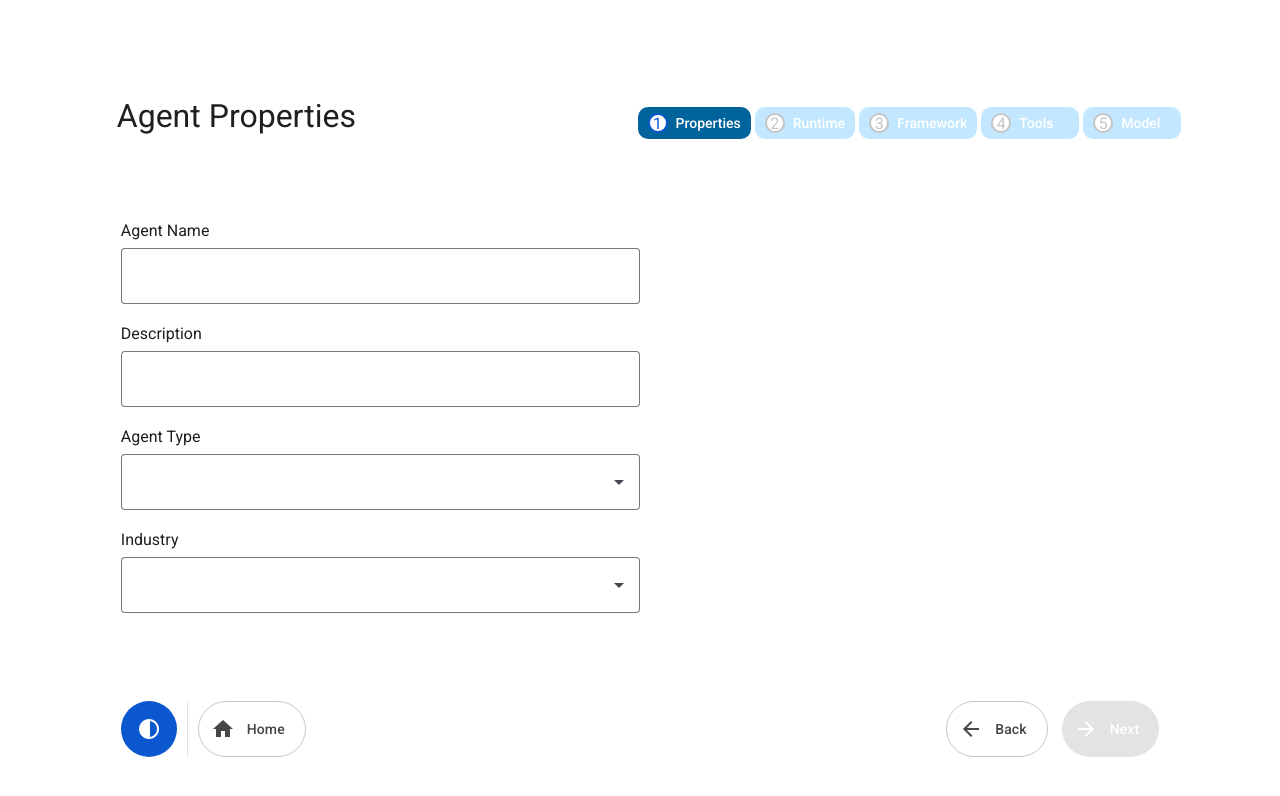
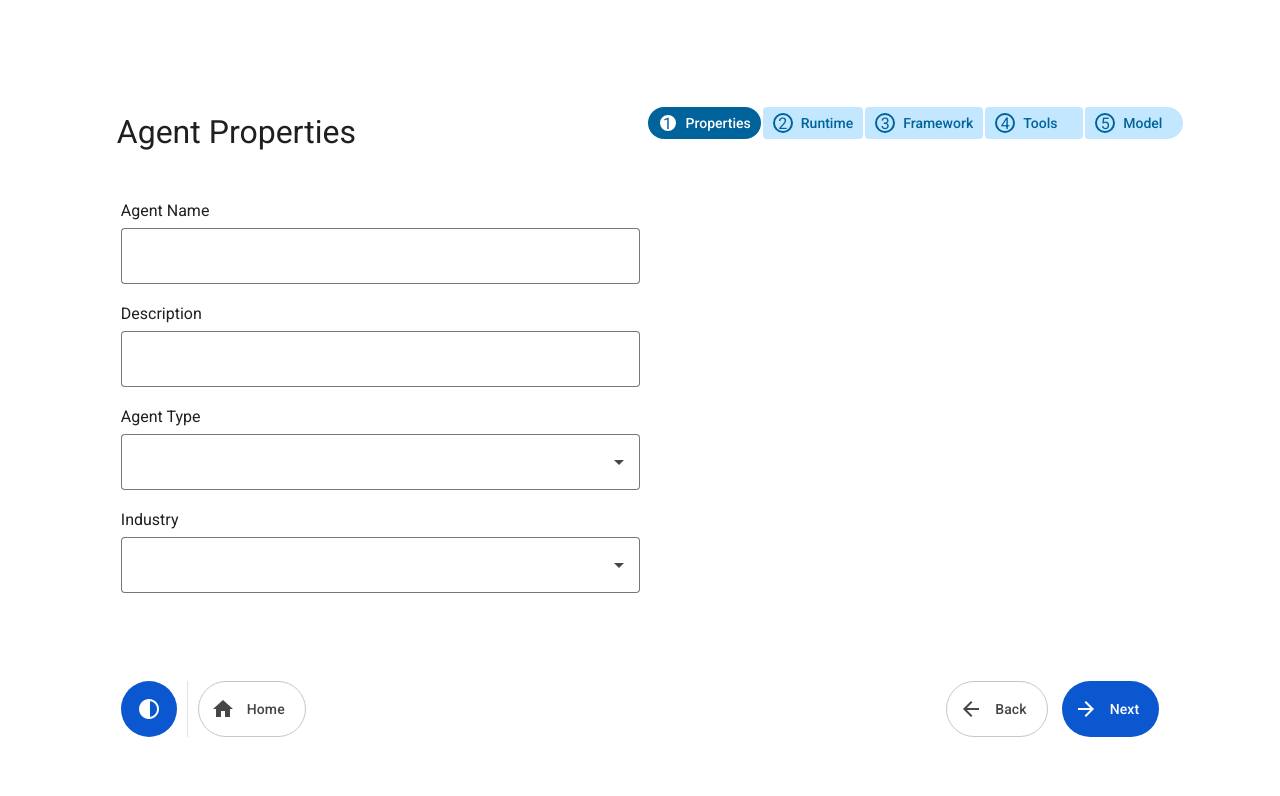
Before and after one commit to renovate-bot/GoogleCloudPlatform-_-agentsmithy, an Angular app in the folder kioskUI/: page /create-bot in a window 1280 px wide. Shown: the top 796 px of the page. Built offline with nearby package versions, Linux system fonts and the light colour scheme; what @angular/fire would draw is missing.

Commit message:
Changes for the theme

```diff
--- a/kioskUI/src/app/components/configure-bot/configure-bot.component.html
+++ b/kioskUI/src/app/components/configure-bot/configure-bot.component.html
@@ -3,7 +3,7 @@
         <mat-stepper formArrayName="formArray" #stepper>
             <ng-container *ngFor="let step of stepperConfig; let index = index">
                 <mat-step [formGroupName]="index" [stepControl]="formGroup.get('formArray')?.get([index])!">
-                    <ng-template matStepLabel><span>{{ step.stepHeading }}</span></ng-template>
+                    <ng-template matStepLabel>{{ step.stepHeading }}</ng-template>
                     <div class="heading">{{ step.heading }}</div>
 
                     <div *ngIf="step.contentType === 'form'" class="agent-container stepper-container">
@@ -27,7 +27,7 @@
                             <div class="option-selectors">
                                 <div class="example-radio-group">
                                     <div *ngFor="let option of step.options" [ngClass]="{'selected': option.isSelected}"
-                                        (click)="onRadioChange(step, option, index)" class="option-card">
+                                    (click)="onRadioChange(step, option, index)" class="option-card">
                                         <span class="icon">
                                             <span class="material-symbols-outlined">{{ option.isSelected ?
                                                 'check_circle' : 'radio_button_unchecked' }}</span>
@@ -37,13 +37,18 @@
                                 </div>
                             </div>
                             <div *ngIf="step.selectedOptionResponse" class="option-response">
+
                                 <span class="subtitle">{{ step.selectedOptionResponse.subtitle }}</span>
-                                <div class="view-code">
-                                    <button *ngIf="step.hasCode" mat-button extended (click)="openDialog(step.selectedOptionResponse.caption)">
-                                        <mat-icon>code</mat-icon>
-                                        View Code Example
-                                    </button>
-                                </div>
+                                <span *ngIf="step.contentType!=='options'" class="caption">{{
+                                    step.selectedOptionResponse.caption }}</span>
+
+                                <button class="view-code-button" *ngIf="step.contentType==='options'" mat-button
+                                    (click)="openViewCodeModal(step.selectedOptionResponse)"><span
+                                        class="material-symbols-outlined">
+                                        code
+                                    </span><span>View code example</span></button>
+
+
                             </div>
                         </div>
                     </div>
@@ -68,7 +73,7 @@
                                 <mat-icon>arrow_back</mat-icon>
                                 Back
                             </button>
-                            <button *ngIf="step.hasNext" class="next" mat-fab extended matStepperNext [disabled]="formGroup.get('formArray')?.get([index])!.invalid">
+                            <button *ngIf="step.hasNext" class="next" mat-fab extended matStepperNext>
                                 <mat-icon>arrow_forward</mat-icon>
                                 Next
                             </button>
@@ -83,3 +88,9 @@
         </mat-stepper>
     </form>
 </div>
+
+<ng-template #viewCode let-data>
+    <div class="code-container">
+        {{data.caption}}
+    </div>
+</ng-template>
--- a/kioskUI/src/app/components/configure-bot/configure-bot.component.scss
+++ b/kioskUI/src/app/components/configure-bot/configure-bot.component.scss
@@ -8,7 +8,7 @@
         font-size: 2em;
         position: absolute;
         left: 1.25em;
-        top: 0;
+        top: .5em;
         color: var(--text-color);
     }
 
@@ -19,7 +19,7 @@
     }
 
     .stepper-container {
-        margin-top: 50px;
+        margin-top: 30px;
         height: 60vh;
 
         .label {
@@ -55,6 +55,18 @@
                 white-space: pre-wrap;
             }
 
+            .view-code-button {
+
+                width: fit-content;
+                margin: 3rem 2em;
+
+                ::ng-deep.mdc-button__label {
+                    font-size: 14px;
+                    display: flex;
+                    align-items: center;
+                }
+            }
+
             .caption {
                 color: #747775;
                 font-size: 1em;
@@ -62,20 +74,16 @@
                 padding: 5px 10px;
                 white-space: pre-wrap;
             }
-
-            .view-code {
-                margin: 0rem 2em 1rem 1.5rem;
-            }
         }
 
         .option-card {
+
             border: 2px solid #C4C7C5;
             border-radius: 1em;
             display: flex;
             align-items: center;
             margin-bottom: 1.5em;
             font-weight: 400;
-            width: 100%;
 
             &.selected {
                 padding: 1em;
@@ -104,8 +112,8 @@
             }
 
             .text {
+                padding: .8em 2em 0.5em 0.5em;
                 font-size: 1.5em;
-                padding: .8em 2em 0.5em 0.5em;
             }
         }
 
@@ -195,19 +203,20 @@
 
     ::ng-deep.mat-stepper-horizontal-line {
         border: none;
-        flex: none
+        flex: none;
+        margin: 0px -15px;
     }
 
     ::ng-deep.mat-step-icon-selected,
     ::ng-deep.mat-step-icon-state-edit {
-        border: 2px solid #0B57D0 !important;
+        border: 2px solid var(--secondary-background-color) !important;
         --mat-stepper-header-selected-state-icon-background-color: white;
         --mat-stepper-header-icon-foreground-color: white;
         --mat-stepper-header-icon-background-color: white;
         --mat-stepper-header-edit-state-icon-background-color: white;
         --mat-stepper-header-edit-state-icon-foreground-color: white;
 
-        color: #0B57D0;
+        color: var(--secondary-background-color);
     }
 
     ::ng-deep.mat-step-icon-state-done {
@@ -222,9 +231,10 @@
         font-size: 16px;
         height: 20px;
         width: 20px;
-        --mat-stepper-header-icon-foreground-color: var(--secondary-btn-color);
-        border: 2px solid var(--secondary-btn-color);
-        --mat-stepper-header-icon-background-color: white;
+        //  color: ;
+        --mat-stepper-header-icon-foreground-color: var(--secondary-background-color);
+        border: 2px solid var(--secondary-background-color);
+        --mat-stepper-header-icon-background-color: #C2E7FF;
         --mat-stepper-header-selected-state-icon-foreground-color: rgba(188, 218, 255, 1);
     }
 
@@ -253,24 +263,34 @@
     //     padding: 5px 10px;
     // }
 
-    ::ng-deep.mat-step-header{
+    ::ng-deep.mat-step-header {
         height: 32px;
-        border-radius: 10px;
+        border-radius: 4px;
         background-color: #C2E7FF;
         padding: 0px 10px !important;
-        margin: 0px 2px !important;
+        margin: 0px 0px !important;
 
-        // &:active{
+        &:first-child {
+            border-radius: 20px 4px 4px 20px !important;
+        }
+
+        &:last-child {
+            border-radius: 4px 20px 20px 4px !important;
+
+        }
+
+
+        // &:focus{
         //     background-color: var(--secondary-background-color) !important;
         // }
 
-        // &:focus{
+        // &:active{
         //     background-color: var(--secondary-background-color) !important;
         // }
     }
 
     ::ng-deep.mat-step-text-label {
-        color: white !important;
+        color: var(--secondary-background-color) !important;
     }
 
     ::ng-deep.mat-step-header:hover {
@@ -281,21 +301,22 @@
         margin: 0px 0px !important;
     }
 
-    // ::ng-deep.mat-step-label-active {
-    //     background-color: var(--secx`ondary-background-color);
-    // }
+    ::ng-deep.mat-step-header[aria-selected="true"] {
+        background-color: var(--secondary-background-color) !important;
+        border-radius: 100px !important;
 
-    // .mat-header-active {
-    //     .mat-step-header {
-    //         background-color: var(--secondary-background-color) !important;
-    //     }
-    // }
+        .mat-step-text-label {
+            color: white !important;
+        }
+    }
 
-    ::ng-deep .mat-step-header[aria-selected="true"]  {
-        background-color: var(--secondary-background-color) !important;
 
-        & div.mat-step-label.mat-step-label-active.mat-step-label-selected {
-            color: #FFF;
-        }
-      }
 }
+
+.code-container {
+    padding: 2em;
+    background-color: #E3E3E3;
+    color: #444746;
+    white-space: pre-wrap;
+    line-height: 200%;
+}
```
Also changed, not shown: kioskUI/src/app/components/configure-bot/configure-bot.component.ts (+49 -38 lines).
